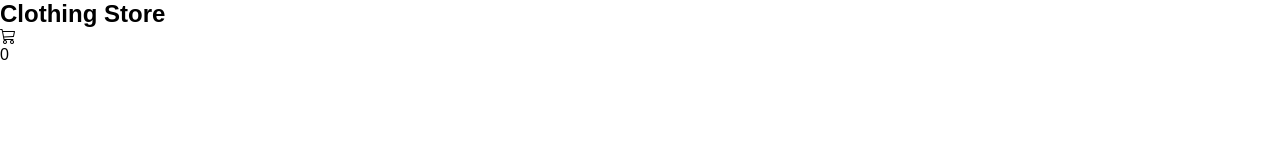
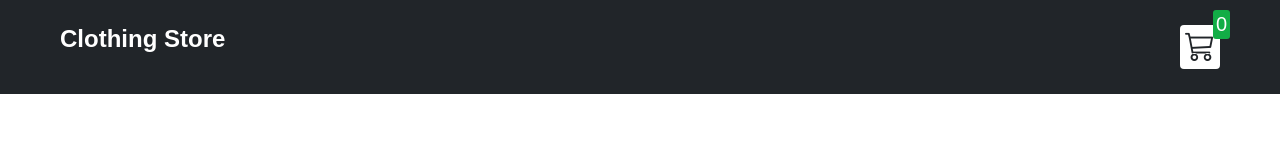
Before and after one commit to mercenar17r/javascript-project, a website: page index.html in a window 1280 px wide. Drawn offline with nearby package versions, Linux system fonts and the light colour scheme.

Commit message:
style cart and navbar

```diff
--- a/style.css
+++ b/style.css
@@ -1,3 +1,5 @@
+/* changing default settings */
+
 * {
   margin: 0;
   padding: 0;
@@ -7,3 +9,30 @@
 body {
   font-family: sans-serif;
 }
+/* navbar */
+.navbar {
+  background-color: #212529;
+  color: #fff;
+  padding: 25px 60px;
+  display: flex;
+  flex-direction: row;
+  justify-content: space-between;
+}
+.cart {
+  background-color: #fff;
+  position: relative;
+  color: #212529;
+  padding: 5px;
+  font-size: 30px;
+  border-radius: 4px;
+}
+.cartAmount {
+  font-size: 20px;
+  background-color: rgb(18, 173, 70);
+  color: #fff;
+  position: absolute;
+  top: -15px;
+  right: -10px;
+  padding: 3px;
+  border-radius: 3px;
+}
```
